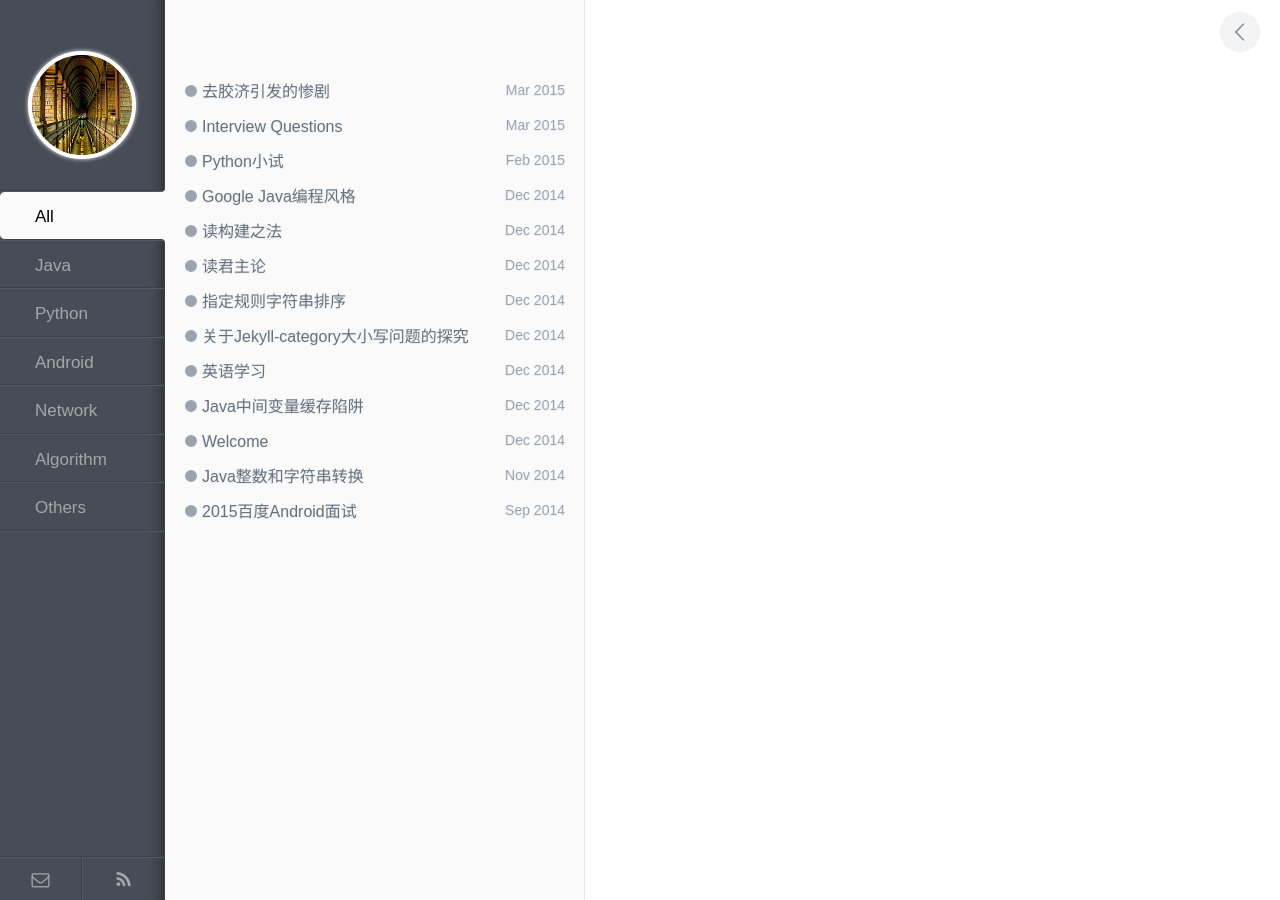
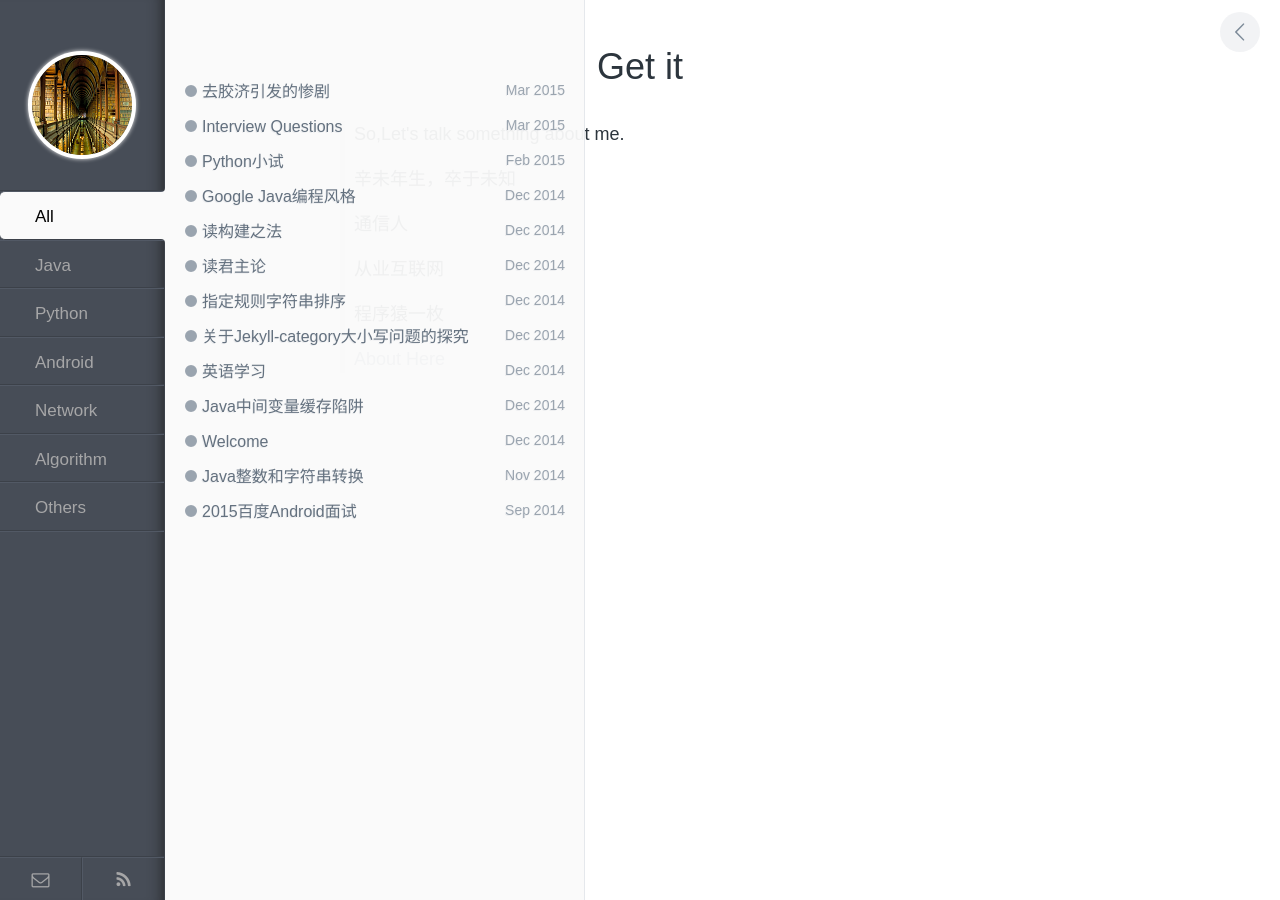
Before and after one commit to enlipan/enlipan.github.io, a Jekyll site: the page built from index.html, in a window 1280 px wide. Built offline with Jekyll 4.4.1, drawn with Linux system fonts in a browser that asks for light colours.

Commit message:
update index

```diff
--- a/index.html
+++ b/index.html
@@ -3,34 +3,15 @@
 title: 首页
 ---
 
-<br>
-<div class="row">
-  <div class="col-md-12">
-    <div class="panel panel-primary">
-      <div class="panel-heading">{{ site.locals.newest }}</div>
-      {% for post in paginator.posts %}
-        <a  href='{{ post.url }}' class="list-group-item pjaxlink clearfix">
-          {{post.title}}
-          <span class="badge">{{ post.date | date:"%Y年%m月%d日" }}</span>
-        </a>
-      {% endfor %}
-    </div>
-  </div>
-  {% for cate in site.cates %}
-    <div class="col-md-12">
-      <div class="panel panel-primary">
-        <div class="panel-heading">{{ cate }}</div>
-        {% for tag in site.tags %}
-          {% if tag[0] == cate %}
-            {% for post in tag[1] %}
-              <a  href='{{ post.url }}' class="list-group-item pjaxlink clearfix">
-                {{post.title}}
-                <span class="badge">{{ post.date | date:"%Y年%m月%d日" }}</span>
-              </a>
-            {% endfor %}
-          {% endif %}
-        {% endfor %}
-      </div>
-    </div>
-  {% endfor %}
-</div>
+<article id="post__content">
+  <h1 id="post__title" align="center">Get it</h1>
+  <blockquote>
+  <p> So,Let's talk something about me.</p>
+  <p>辛未年生，卒于未知</p>
+  <p>通信人</p>
+  <p>从业互联网</p>
+  <p>程序猿一枚</p>
+  <p><a href="http://itlipan.info/others/2014/12/01/Welcom.html"  target ="_self">About Here</a></p>
+</blockquote>
+</article>
+ <!-- end #post__content -->
```
